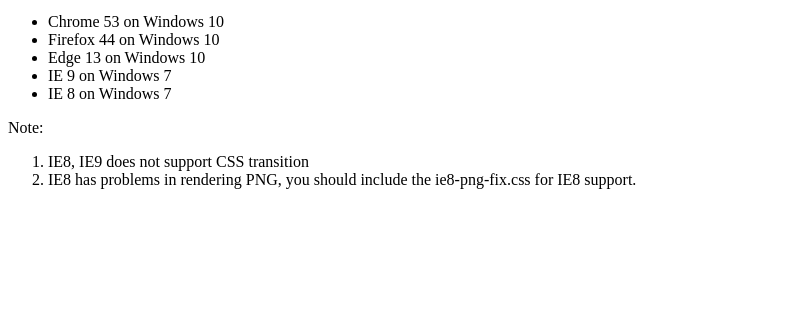
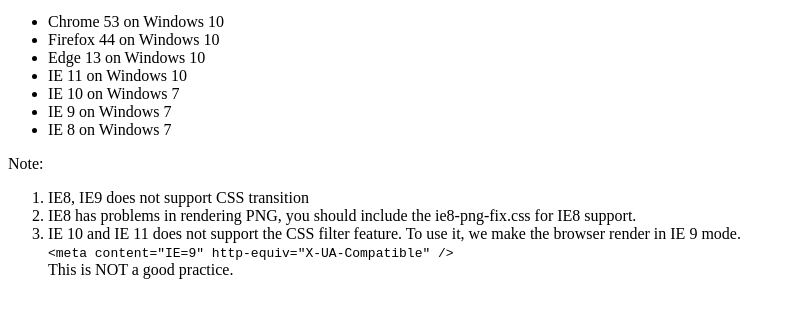
Before and after one commit to Yuan-Projects/YuanUI, a plain HTML site: page grayscale/index.html in a window 1280 px wide. Shown: the part 191-508 px from the top of the page, without its empty margins (0-795 px from the left). Drawn offline with Linux system fonts and the light colour scheme.

Commit message:
Update grayscale/index.html

```diff
--- a/grayscale/index.html
+++ b/grayscale/index.html
@@ -2,6 +2,7 @@
 <html>
   <head>
     <meta charset="utf-8" />
+    <meta content="IE=9" http-equiv="X-UA-Compatible" />
     <title>Grayscale</title>
     <link rel="stylesheet" href="grayscale.css" />
     <!--[if IE 8]>
@@ -20,6 +21,8 @@
       <li>Chrome 53 on Windows 10</li>
       <li>Firefox 44 on Windows 10</li>
       <li>Edge 13 on Windows 10</li>
+      <li>IE 11 on Windows 10</li>
+      <li>IE 10 on Windows 7</li>
       <li>IE 9 on Windows 7</li>
       <li>IE 8 on Windows 7</li>
     </ul>
@@ -27,6 +30,10 @@
     <ol>
       <li>IE8, IE9 does not support CSS transition</li>
       <li>IE8 has problems in rendering PNG, you should include the ie8-png-fix.css for IE8 support.</li>
+      <li>IE 10 and IE 11 does not support the CSS filter feature. To use it, we make the browser render in IE 9 mode.<br />
+        <code>&lt;meta content="IE=9" http-equiv="X-UA-Compatible" /&gt;</code> <br />
+        This is NOT a good practice.
+      </li>
     </ol>
   </body>
 </html>
```
